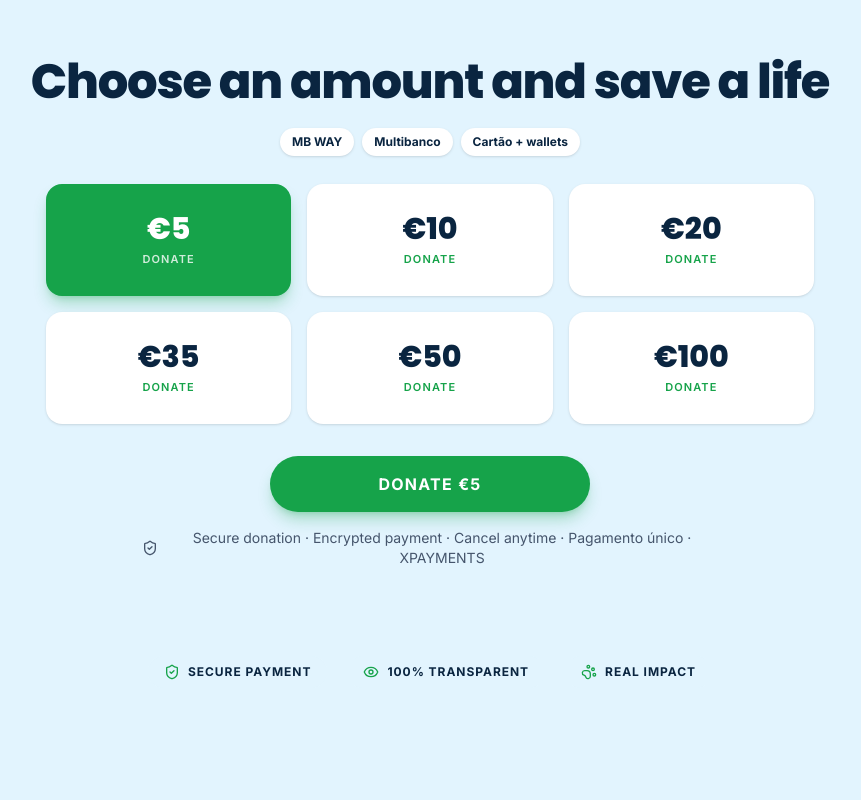
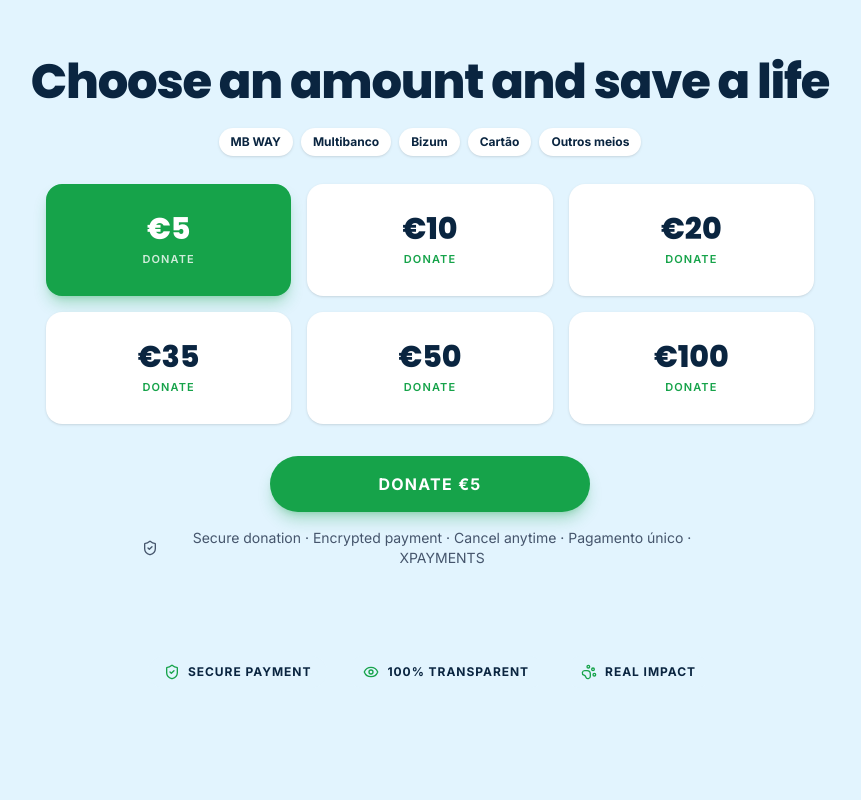
Before and after one commit to nexflowx-hub/TogetherWeFeed, a Next.js app: page / in a window 1280 px wide. Shown: the part 2600-3400 px from the top of the page, without its empty margins (210-1071 px from the left). Built offline with nearby package versions, Linux system fonts and the light colour scheme.

Commit message:
Prioritize local payment methods by country

```diff
--- a/src/i18n/config.ts
+++ b/src/i18n/config.ts
@@ -1,13 +1,11 @@
 // Locale + currency configuration for Together We Feed.
 //
-// Payments are intentionally normalised to two merchant markets while the
-// project validates Brazil + Portugal/Europe:
-//   - Brazil -> BRL (PIX Native S2S + Stripe Direct for cards/wallets)
-//   - every other country, including all of Europe -> EUR (Stripe Direct)
+// Payments are normalised to two merchant markets during launch:
+//   - Brazil -> BRL
+//   - every other country, including Europe -> EUR
 //
-// Keeping only two active checkout currencies lets the server select the
-// correct XPayments integration deterministically and avoids accidental
-// cross-store routing.
+// The checkout presents local methods first and keeps provider/routing details
+// outside the donor-facing experience.
 
 export type CurrencyCode = "EUR" | "USD" | "GBP" | "BRL" | "CHF" | "CAD";
 
@@ -47,34 +45,39 @@ export type PaymentMethodConfig = {
   countries?: string[];
 };
 
-/**
- * Checkout presentation order. For Portugal we explicitly prioritise MB WAY
- * and Multibanco before the broad Stripe Direct Payment Element. The generic
- * `card` option uses automatic payment methods, allowing Stripe to surface
- * Apple Pay, Google Pay, Link and country/account-eligible local methods.
- */
+/** Donor-facing method order. Local payment rails come before generic options. */
 export const PAYMENT_METHODS_BY_CURRENCY: Record<CurrencyCode, PaymentMethodConfig[]> = {
   EUR: [
-    { type: "mb_way", label: "MB WAY", note: "Stripe Direct", countries: ["PT"] },
-    { type: "multibanco", label: "Multibanco", note: "Stripe Direct", countries: ["PT"] },
-    { type: "card", label: "Cartão + wallets", note: "Apple Pay · Google Pay · métodos locais" },
+    { type: "mb_way", label: "MB WAY", note: "Pagamento pelo telemóvel", countries: ["PT"] },
+    { type: "multibanco", label: "Multibanco", note: "Entidade e referência", countries: ["PT"] },
+    { type: "bizum", label: "Bizum", note: "Pagamento pelo telemóvel", countries: ["ES"] },
+    { type: "card", label: "Cartão", note: "Pagamento seguro" },
+    { type: "other", label: "Outros meios", note: "Ver opções disponíveis" },
   ],
   BRL: [
-    { type: "pix", label: "PIX", note: "XPAYMENTS Native S2S", countries: ["BR"] },
-    { type: "card", label: "Cartão + wallets", note: "Apple Pay · Google Pay · Stripe Direct" },
+    { type: "pix", label: "PIX", note: "QR Code + Copia e Cola", countries: ["BR"] },
+    { type: "card", label: "Cartão", note: "Pagamento seguro" },
+    { type: "other", label: "Outros meios", note: "Ver opções disponíveis" },
   ],
-  USD: [{ type: "card", label: "Cartão + wallets" }],
-  GBP: [{ type: "card", label: "Cartão + wallets" }],
-  CHF: [{ type: "card", label: "Cartão + wallets" }],
-  CAD: [{ type: "card", label: "Cartão + wallets" }],
+  USD: [
+    { type: "card", label: "Cartão" },
+    { type: "other", label: "Outros meios" },
+  ],
+  GBP: [
+    { type: "card", label: "Cartão" },
+    { type: "other", label: "Outros meios" },
+  ],
+  CHF: [
+    { type: "card", label: "Cartão" },
+    { type: "other", label: "Outros meios" },
+  ],
+  CAD: [
+    { type: "card", label: "Cartão" },
+    { type: "other", label: "Outros meios" },
+  ],
 };
 
-/**
- * During the Brazil + Europe launch, every visitor outside Brazil defaults to
- * EUR. This includes the whole of Europe and also gives donors from other
- * countries a valid route through the EUR XPayments Store instead of a dead
- * currency for which no API key exists.
- */
+/** During launch, every visitor outside Brazil defaults to EUR. */
 export const COUNTRY_TO_CURRENCY: Record<string, CurrencyCode> = {
   BR: "BRL",
 };
@@ -109,7 +112,6 @@ export const CURRENCIES: Record<CurrencyCode, CurrencyConfig> = {
   CAD: { code: "CAD", symbol: "$", label: "Canadian Dollar", presets: [7, 15, 28, 48, 70, 135], rateFromEur: 1.47, countries: ["CA"] },
 };
 
-/** Currencies exposed in the launch checkout / switcher. */
 export const CHECKOUT_CURRENCIES: CurrencyCode[] = ["EUR", "BRL"];
 
 export const DEFAULT_LOCALE: LocaleCode = "pt-PT";
```
